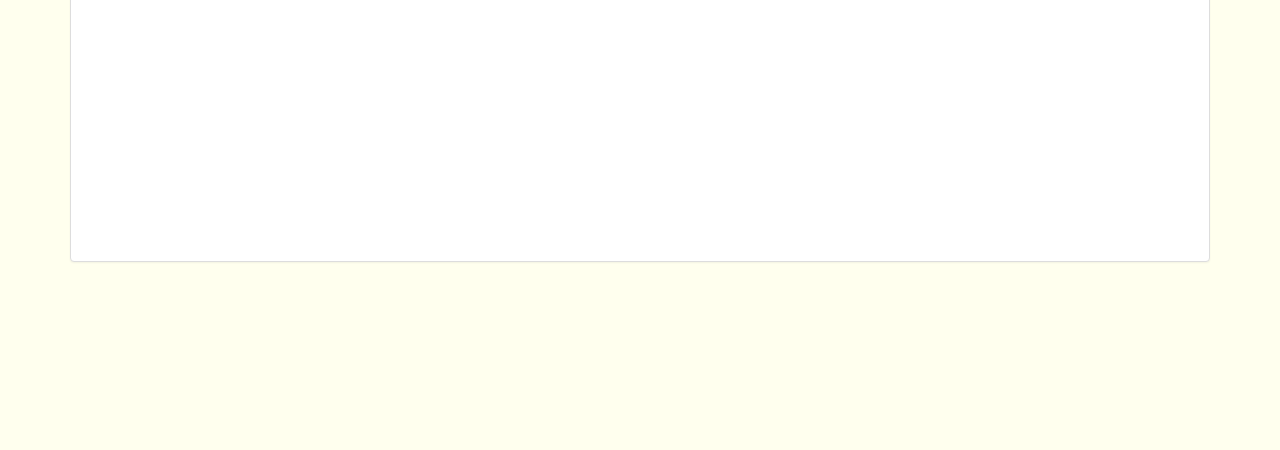
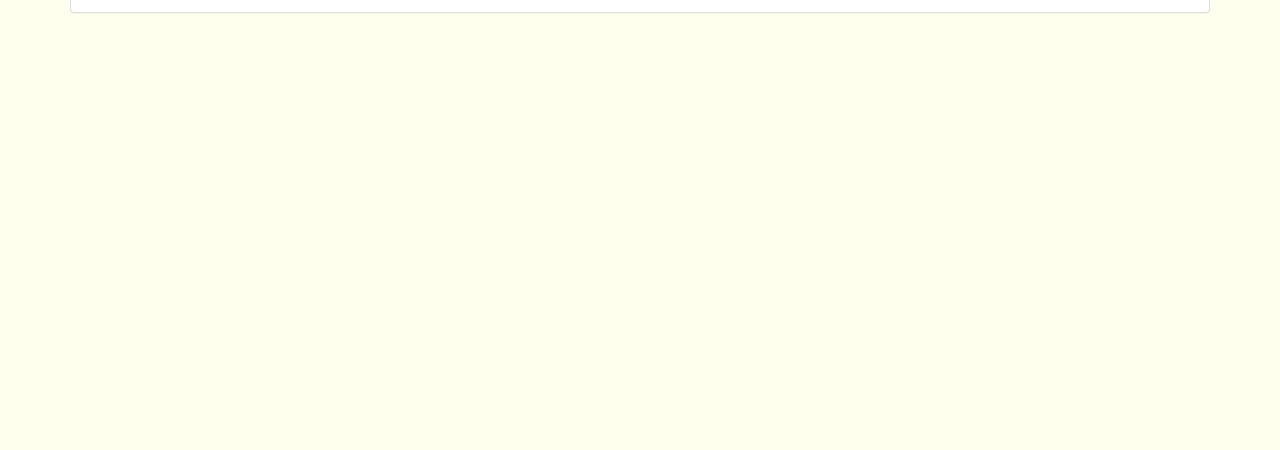
Before and after one commit to caiyuyux/celebrateBirthday, a plain HTML site: page index.html in a window 1280 px wide. Shown: the part 350-800 px from the top of the page. Drawn offline with Linux system fonts and the light colour scheme.

Commit message:
Update typing.css

```diff
--- a/css/typing.css
+++ b/css/typing.css
@@ -7,7 +7,7 @@ body{background:#ffe;font-size:12px;}
 #elapseClock .digit{font-family:"digit";font-size:36px}
 #loveu .signature{margin-top:10px;font-size:20px;font-style:italic}
 #clickSound{display:none}
-#code{float:left;color:#333;height:500px;font-family:"Consolas","Monaco","Bitstream Vera Sans Mono","Courier New","sans-serif";font-size:12px}
+#code{display: none;float:left;color:#333;height:500px;font-family:"Consolas","Monaco","Bitstream Vera Sans Mono","Courier New","sans-serif";font-size:12px}
 #code .string{color:#2a36ff}
 #code .keyword{color:#7f0055;font-weight:bold}
 #code .placeholder{margin-left:15px}#code .space{margin-left:7px}
```
